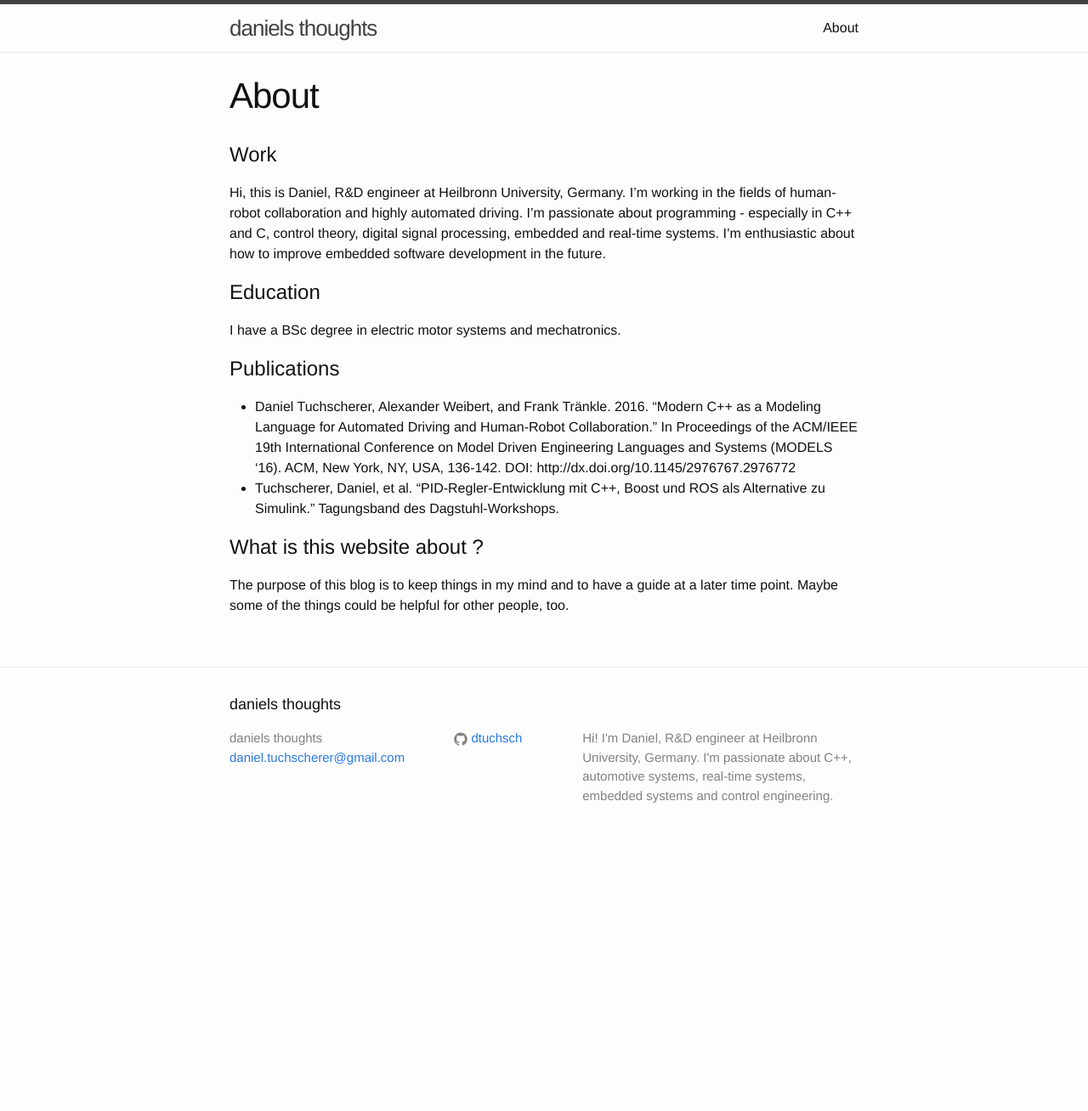
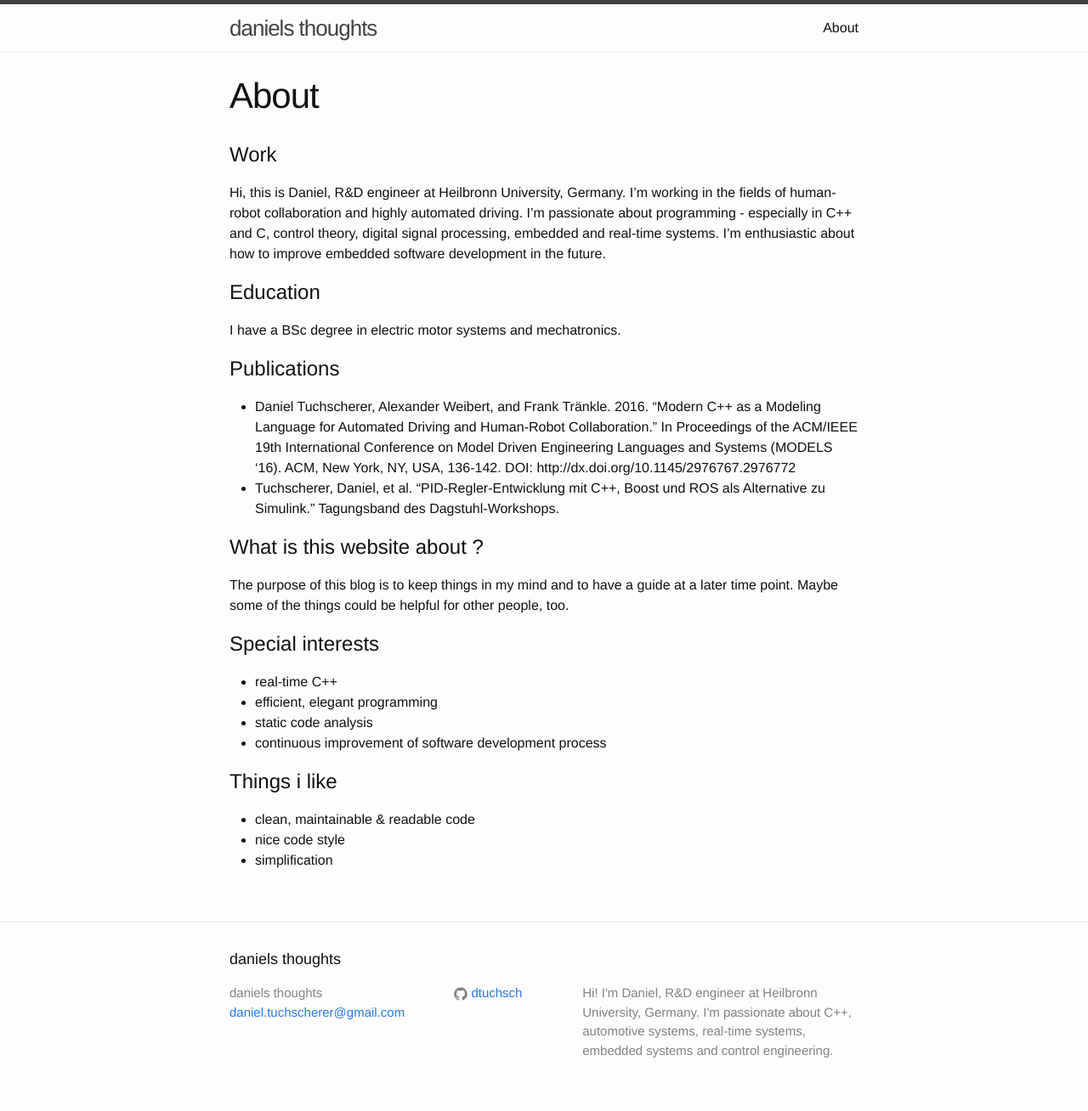
Before and after one commit to chopyy/dtuchsch.github.io, a Jekyll site: the page built from about.md, in a window 1280 px wide. Shown: the whole page at 85% size. Built offline with Jekyll 4.4.1, drawn with Linux system fonts in a browser that asks for light colours; before the commit the page ends 1008 px from its top, so only the background shows below that.

Commit message:
Update about.md

```diff
--- a/about.md
+++ b/about.md
@@ -20,3 +20,16 @@ I have a BSc degree in electric motor systems and mechatronics.
 # What is this website about ?
 
 The purpose of this blog is to keep things in my mind and to have a guide at a later time point. Maybe some of the things could be helpful for other people, too.
+
+# Special interests
+
+* real-time C++
+* efficient, elegant programming
+* static code analysis
+* continuous improvement of software development process
+
+# Things i like
+
+* clean, maintainable & readable code
+* nice code style
+* simplification
```
